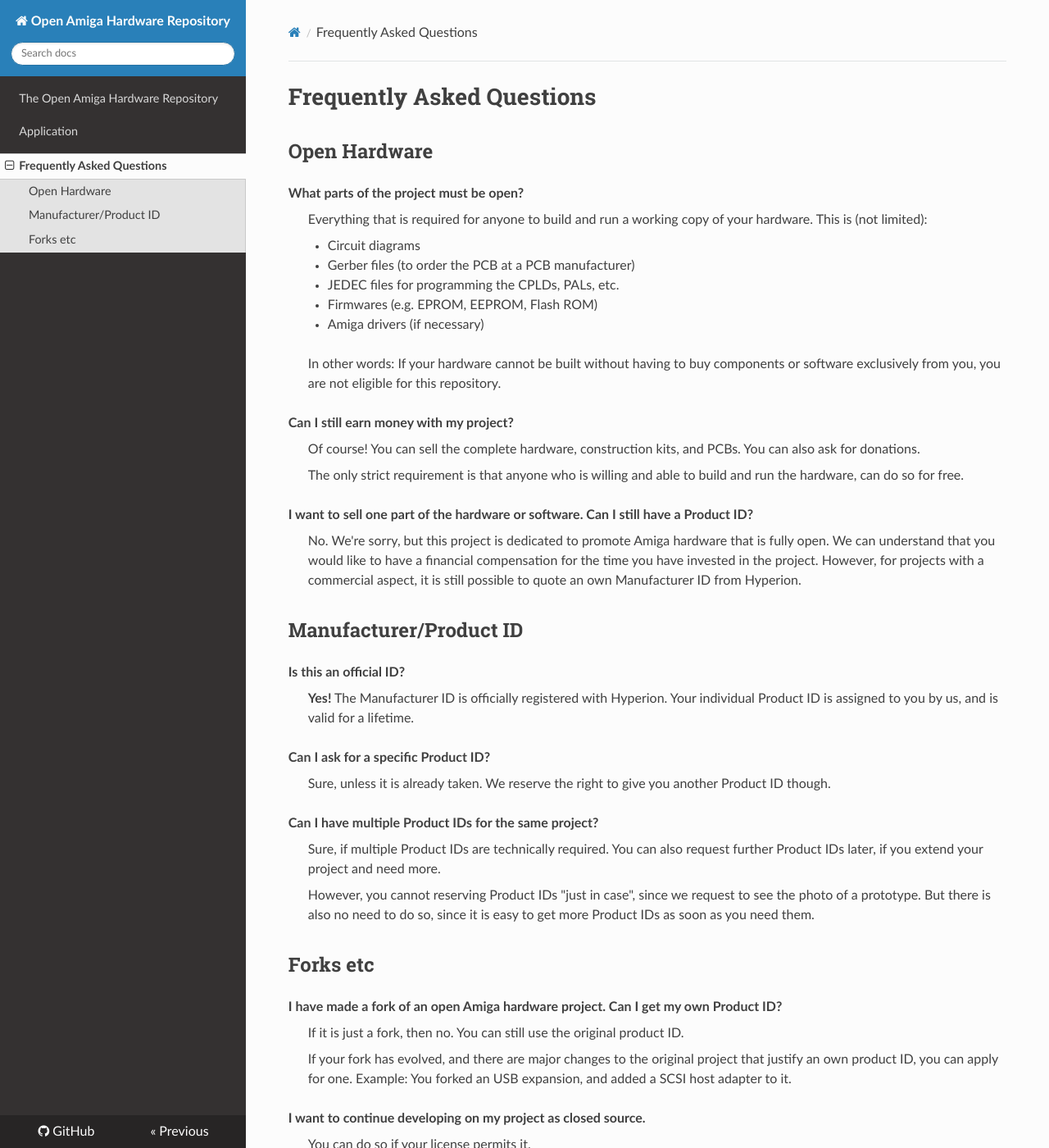
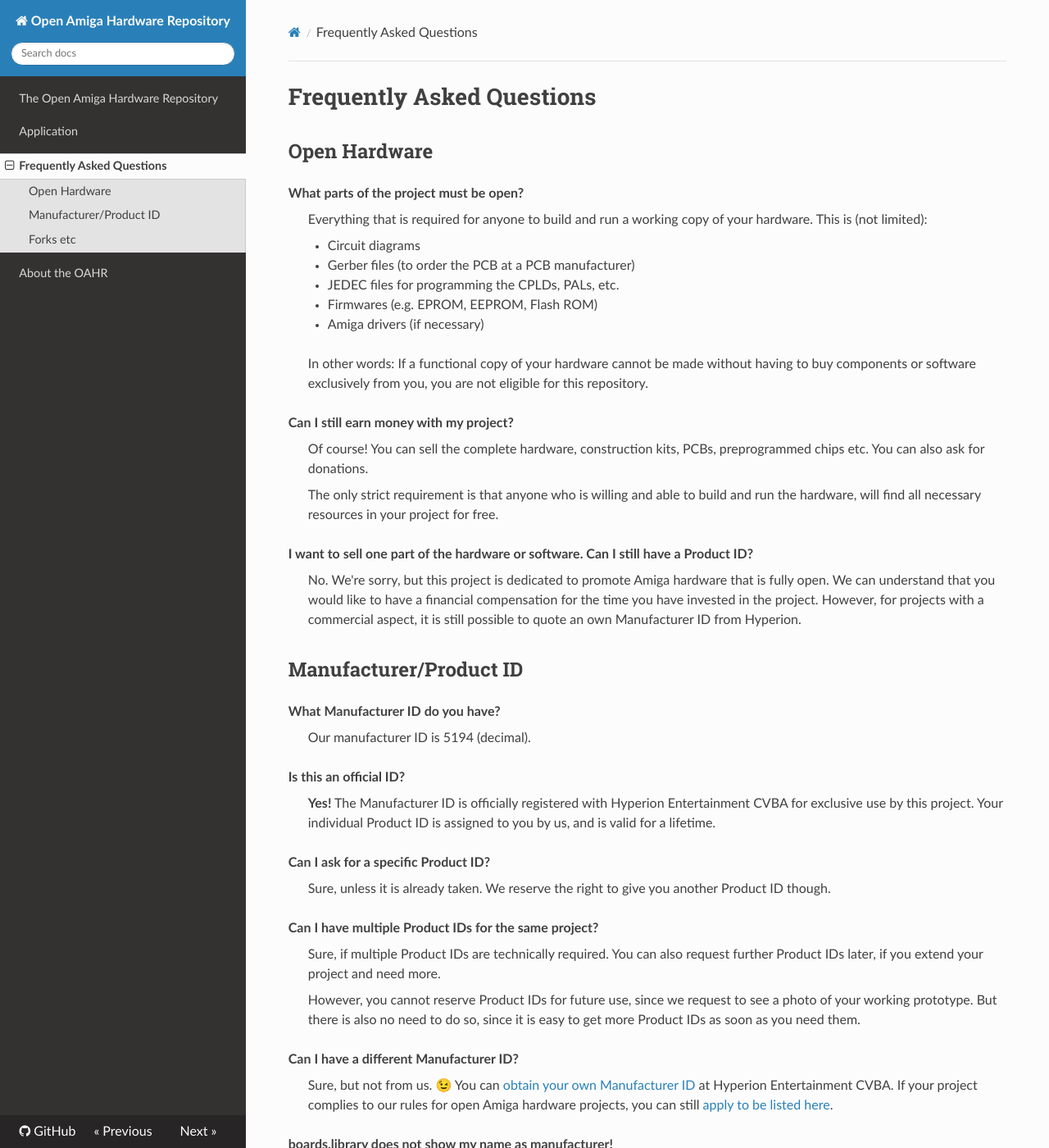
Before and after one commit to oahr/oahr, an MkDocs documentation site: the page built from src/faq.md, in a window 1280 px wide and 1400 px high. Shown: the whole window at 82% size. Built offline with MkDocs 1.6.1, drawn with Linux system fonts in a browser that asks for light colours; some of the changed text lies outside the part shown.

Commit message:
Add other open hardware projects

```diff
--- a/docs/404.html
+++ b/docs/404.html
@@ -40,6 +40,10 @@
               </ul>
               <ul>
                 <li class="toctree-l1"><a class="reference internal" href="/oahr/faq.html">Frequently Asked Questions</a>
+                </li>
+              </ul>
+              <ul>
+                <li class="toctree-l1"><a class="reference internal" href="/oahr/about.html">About the OAHR</a>
                 </li>
               </ul>
       </div>
--- a/docs/application.html
+++ b/docs/application.html
@@ -66,6 +66,10 @@
               </ul>
               <ul>
                 <li class="toctree-l1"><a class="reference internal" href="faq.html">Frequently Asked Questions</a>
+                </li>
+              </ul>
+              <ul>
+                <li class="toctree-l1"><a class="reference internal" href="about.html">About the OAHR</a>
                 </li>
               </ul>
       </div>
--- a/docs/search.html
+++ b/docs/search.html
@@ -43,6 +43,10 @@
               </ul>
               <ul>
                 <li class="toctree-l1"><a class="reference internal" href="./faq.html">Frequently Asked Questions</a>
+                </li>
+              </ul>
+              <ul>
+                <li class="toctree-l1"><a class="reference internal" href="./about.html">About the OAHR</a>
                 </li>
               </ul>
       </div>
--- a/docs/sitemap.xml
+++ b/docs/sitemap.xml
@@ -2,6 +2,11 @@
 <urlset xmlns="http://www.sitemaps.org/schemas/sitemap/0.9">
     <url>
          <loc>https://oahr.github.io/oahr/index.html</loc>
+         <lastmod>2023-04-15</lastmod>
+         <changefreq>daily</changefreq>
+    </url>
+    <url>
+         <loc>https://oahr.github.io/oahr/about.html</loc>
          <lastmod>2023-04-15</lastmod>
          <changefreq>daily</changefreq>
     </url>
--- a/mkdocs.yml
+++ b/mkdocs.yml
@@ -19,3 +19,4 @@
   - index.md
   - application.md
   - faq.md
+  - about.md
--- a/src/faq.md
+++ b/src/faq.md
@@ -12,13 +12,13 @@
 > * Firmwares (e.g. EPROM, EEPROM, Flash ROM)
 > * Amiga drivers (if necessary)
 >
-> In other words: If your hardware cannot be built without having to buy components or software exclusively from you, you are not eligible for this repository.
+> In other words: If a functional copy of your hardware cannot be made without having to buy components or software exclusively from you, you are not eligible for this repository.
 
 **Can I still earn money with my project?**
 
-> Of course! You can sell the complete hardware, construction kits, and PCBs. You can also ask for donations.
+> Of course! You can sell the complete hardware, construction kits, PCBs, preprogrammed chips etc. You can also ask for donations.
 >
-> The only strict requirement is that anyone who is willing and able to build and run the hardware, can do so for free.
+> The only strict requirement is that anyone who is willing and able to build and run the hardware, will find all necessary resources in your project for free.
 
 **I want to sell one part of the hardware or software. Can I still have a Product ID?**
 
@@ -26,9 +26,13 @@
 
 ## Manufacturer/Product ID
 
+**What Manufacturer ID do you have?**
+
+> Our manufacturer ID is 5194 (decimal).
+
 **Is this an official ID?**
 
-> **Yes!** The Manufacturer ID is officially registered with Hyperion. Your individual Product ID is assigned to you by us, and is valid for a lifetime.
+> **Yes!** The Manufacturer ID is officially registered with Hyperion Entertainment CVBA for exclusive use by this project. Your individual Product ID is assigned to you by us, and is valid for a lifetime.
 
 **Can I ask for a specific Product ID?**
 
@@ -38,7 +42,15 @@
 
 > Sure, if multiple Product IDs are technically required. You can also request further Product IDs later, if you extend your project and need more.
 >
-> However, you cannot reserving Product IDs "just in case", since we request to see the photo of a prototype. But there is also no need to do so, since it is easy to get more Product IDs as soon as you need them.
+> However, you cannot reserve Product IDs for future use, since we request to see a photo of your working prototype. But there is also no need to do so, since it is easy to get more Product IDs as soon as you need them.
+
+**Can I have a different Manufacturer ID?**
+
+> Sure, but not from us. 😉 You can [obtain your own Manufacturer ID](https://wiki.amigaos.net/wiki/Amiga_Hardware_Manufacturer_ID_Registry) at Hyperion Entertainment CVBA. If your project complies to our rules for open Amiga hardware projects, you can still [apply to be listed here](application.md).
+
+**boards.library does not show my name as manufacturer!**
+
+> Yes, unfortunately the `boards.library` does not support diverging manufacturer names on product IDs. `identify.library` will show your name as manufacturer of your board though.
 
 ## Forks etc
 
```
Also changed, not shown: README.md (+2 -2 lines), docs/about.html (added, +139 -0 lines), docs/faq.html (+24 -5 lines), docs/index.html (+47 -10 lines), docs/search/search_index.json (+1 -1 lines), src/about.md (added, +8 -0 lines), src/index.md (+12 -6 lines), .github/ISSUE_TEMPLATE/apply-for-product-id.md, 1 other file.
